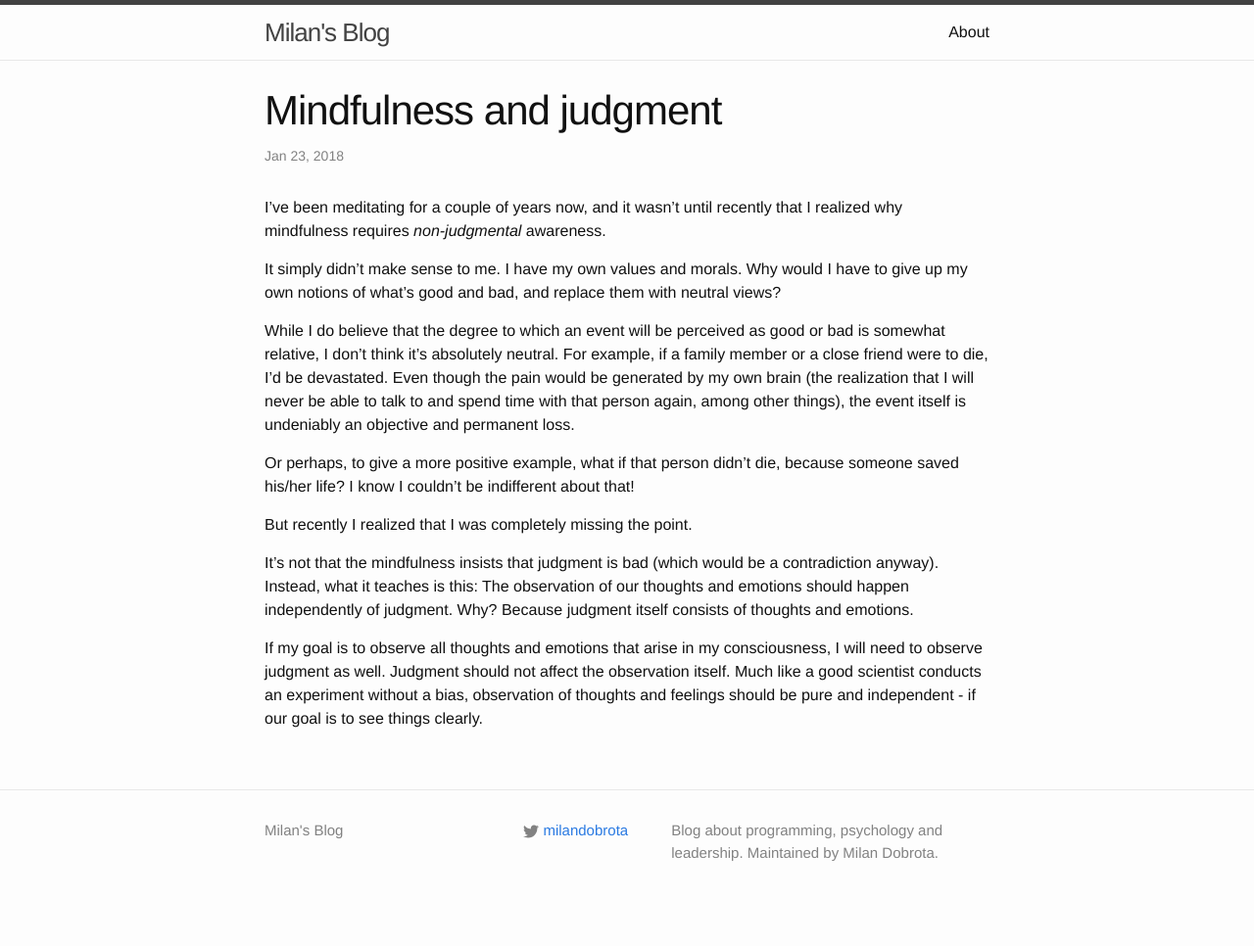
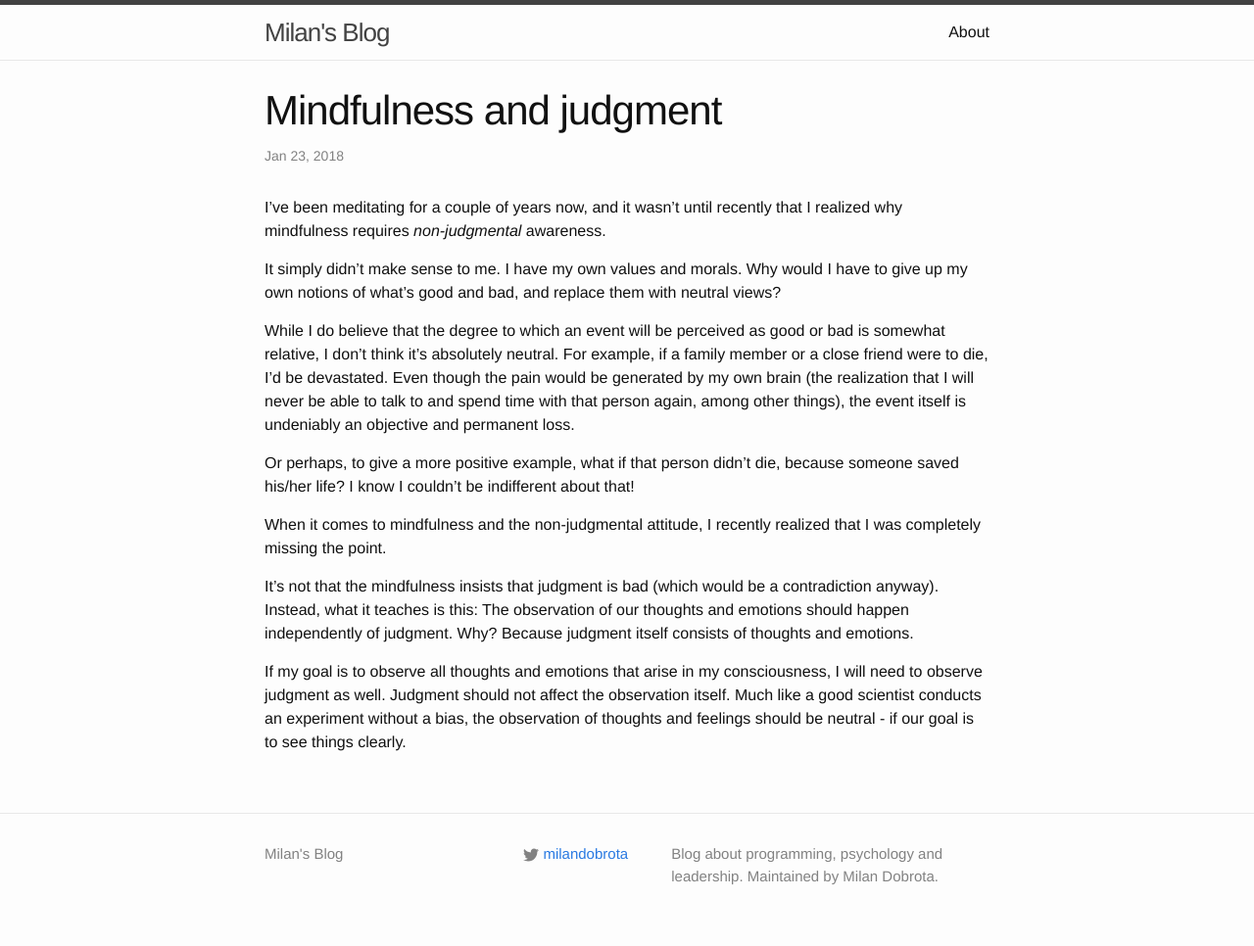
Before and after one commit to milandobrota/milandobrota.github.io, a Jekyll site: the page built from _posts/2018-01-23-mindfulness-and-judgment.md, in a window 1280 px wide. Shown: the whole page at 98% size. Built offline with Jekyll 4.4.1, drawn with Linux system fonts in a browser that asks for light colours; before the commit the page ends 942 px from its top, so only the background shows below that.

Commit message:
Updating the wording

```diff
--- a/_posts/2018-01-23-mindfulness-and-judgment.md
+++ b/_posts/2018-01-23-mindfulness-and-judgment.md
@@ -12,8 +12,8 @@ While I do believe that the degree to which an event will be perceived as good o
 
 Or perhaps, to give a more positive example, what if that person didn't die, because someone saved his/her life? I know I couldn't be indifferent about that!
 
-But recently I realized that I was completely missing the point.
+When it comes to mindfulness and the non-judgmental attitude, I recently realized that I was completely missing the point.
 
 It's not that the mindfulness insists that judgment is bad (which would be a contradiction anyway). Instead, what it teaches is this: The observation of our thoughts and emotions should happen independently of judgment. Why? Because judgment itself consists of thoughts and emotions.
 
-If my goal is to observe all thoughts and emotions that arise in my consciousness, I will need to observe judgment as well. Judgment should not affect the observation itself. Much like a good scientist conducts an experiment without a bias, observation of thoughts and feelings should be pure and independent - if our goal is to see things clearly.
+If my goal is to observe all thoughts and emotions that arise in my consciousness, I will need to observe judgment as well. Judgment should not affect the observation itself. Much like a good scientist conducts an experiment without a bias, the observation of thoughts and feelings should be neutral - if our goal is to see things clearly.
```
